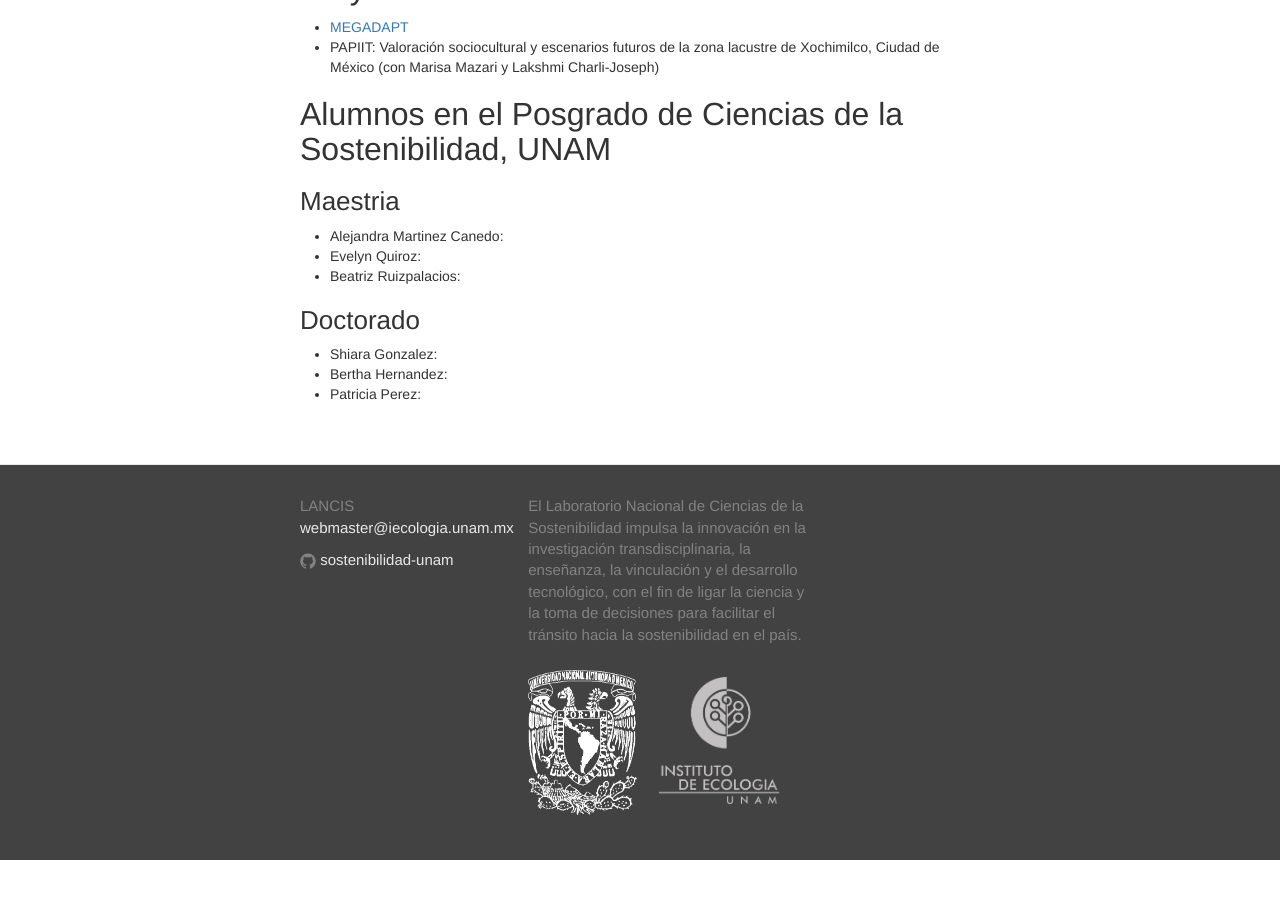
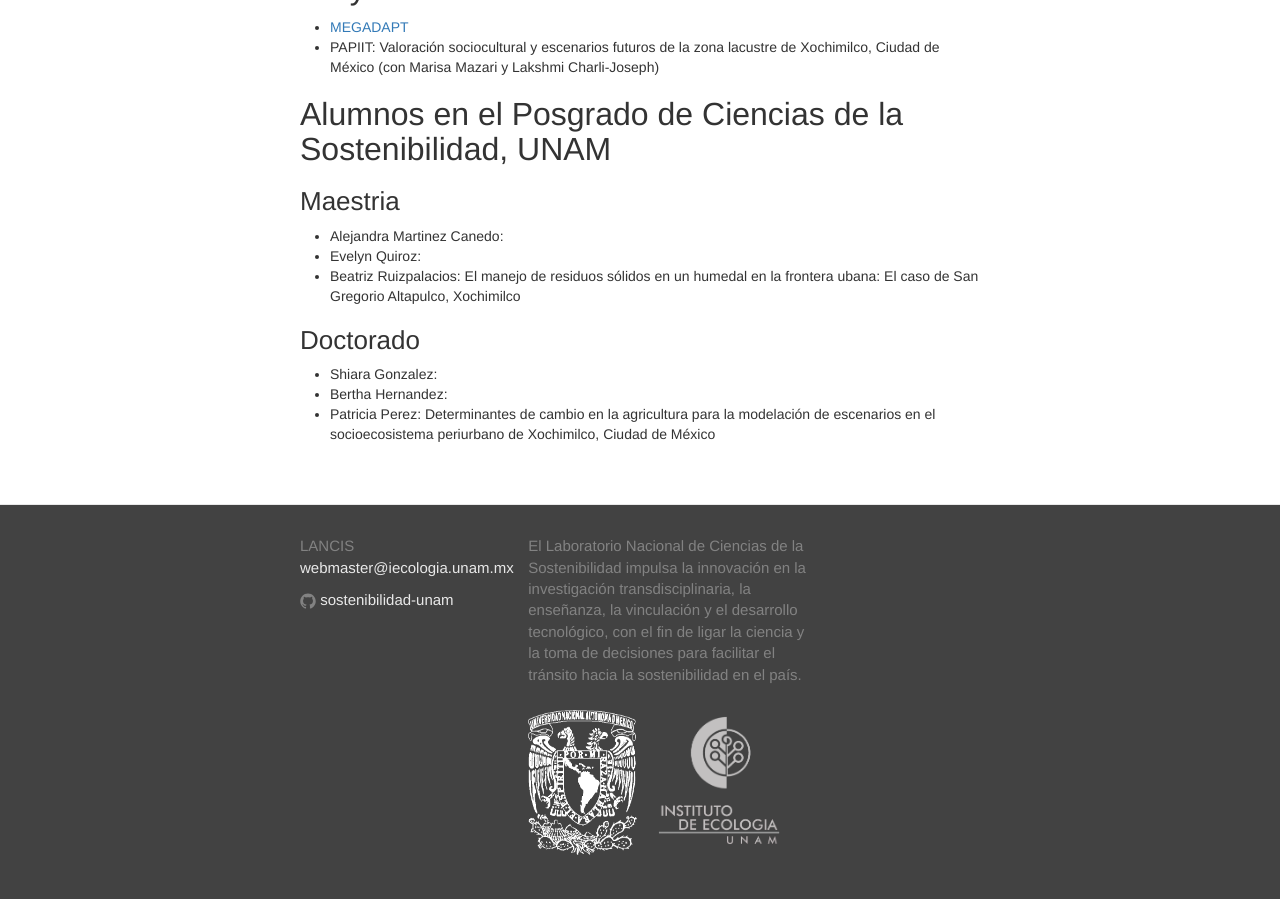
Before and after one commit to marcoajh/sostenibilidad-unam.github.io, a Jekyll site: the page built from academicos/amy_lerner.md, in a window 1280 px wide and 900 px high, scrolled down 903 px. Built offline with Jekyll 4.4.1, drawn with Linux system fonts in a browser that asks for light colours; before the commit the page ends 1763 px from its top, so only the background shows below that.

Commit message:
Update amy_lerner.md

```diff
--- a/academicos/amy_lerner.md
+++ b/academicos/amy_lerner.md
@@ -34,10 +34,10 @@ exclude: true
 
 - Alejandra Martinez Canedo:
 - Evelyn Quiroz:
-- Beatriz Ruizpalacios:
+- Beatriz Ruizpalacios: El manejo de residuos sólidos en un humedal en la frontera ubana: El caso de San Gregorio Altapulco, Xochimilco
 
 ### Doctorado
 
 - Shiara Gonzalez:
 - Bertha Hernandez:
-- Patricia Perez:
+- Patricia Perez: Determinantes de cambio en la agricultura para la modelación de escenarios en el socioecosistema periurbano de Xochimilco, Ciudad de México
```
